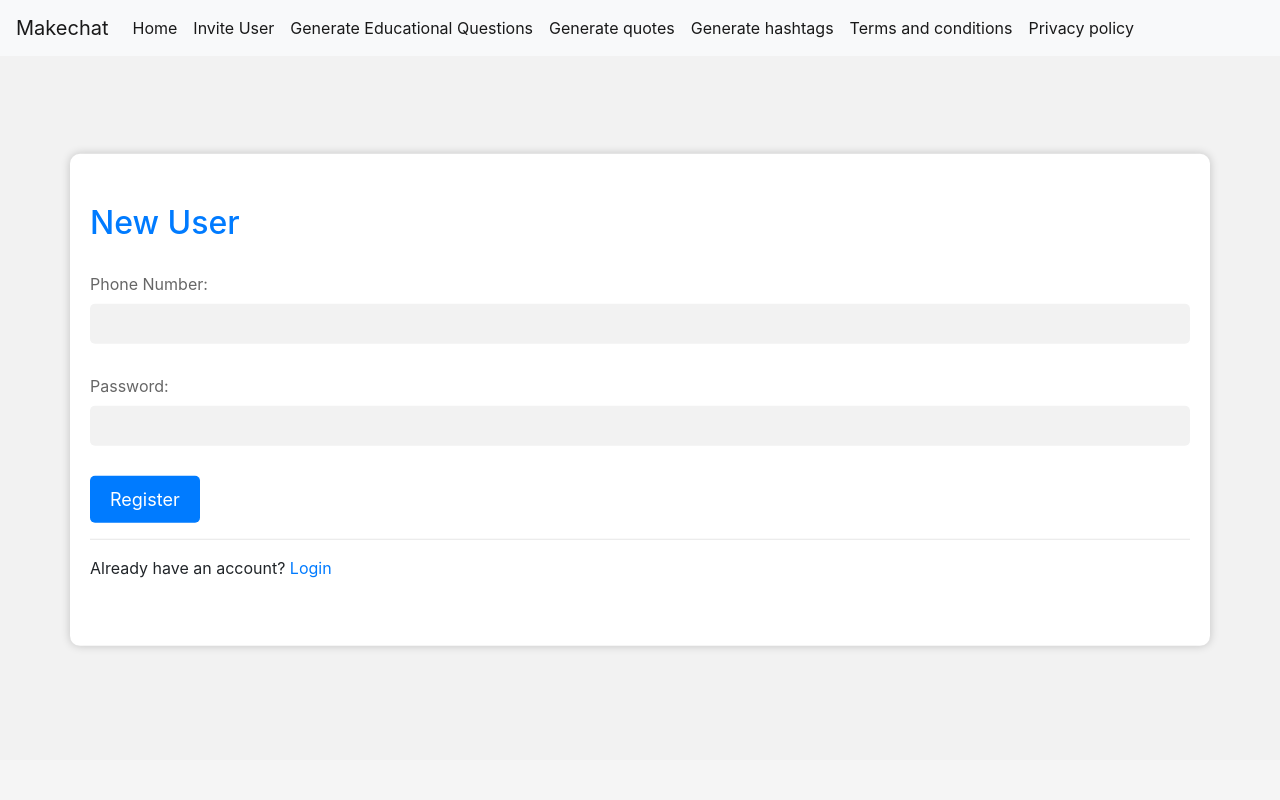
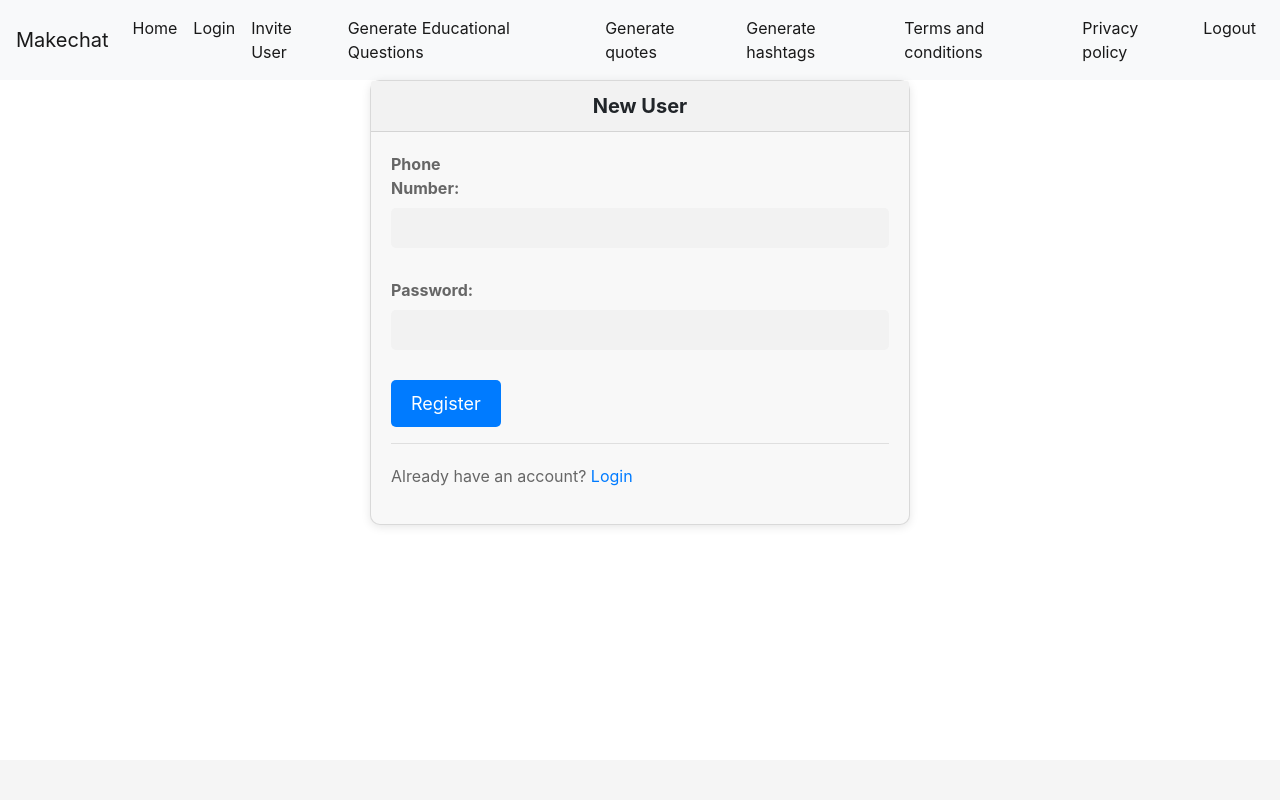
Before and after one commit to makesh9876/makechat, a Django app: page /register/ in a window 1280 px wide. Run offline with Django 4.2, Linux system fonts and the light colour scheme.

Commit message:
fixes for empty message and css

```diff
--- a/chatgpt/templates/chatgpt/index.html
+++ b/chatgpt/templates/chatgpt/index.html
@@ -66,6 +66,13 @@ body {
               >Home<span class="sr-only">(current)</span></a
             >
           </li>
+          {% if not user.is_authenticated %}
+          <li class="nav-item active">
+            <a class="nav-link" href="{% url 'login' %}"
+              >Login<span class="sr-only">(current)</span></a
+            >
+          </li>
+          {% endif %}
           <li class="nav-item active">
             <a class="nav-link" href="{% url 'invite_user' %}"
               >Invite User<span class="sr-only">(current)</span></a
@@ -96,6 +103,11 @@ body {
               >Privacy policy<span class="sr-only">(current)</span></a
             >
           </li>
+          <li class="nav-item active">
+            <a class="nav-link" href="{% url 'logout' %}"
+              >Logout<span class="sr-only">(current)</span></a
+            >
+          </li>
         </ul>
       </div>
     </nav>
--- a/chatgpt/templates/chatgpt/register.html
+++ b/chatgpt/templates/chatgpt/register.html
@@ -1,78 +1,70 @@
 {% extends 'chatgpt/index.html' %}
-
 {% load static %}
 {% block content %}
-
 <!DOCTYPE html>
-<html lang="en">
+<html>
 
 <head>
-  <meta charset="UTF-8">
-  <title>User Registration</title>
-  <link rel="stylesheet" href="style.css">
-</head>
-
-<body>
-  <div class="container">
-    <h2>New User</h2>
-    {% if messages %}
-    <ul class="messages" style="color: red;">
-      {% for message in messages %}
-      <li{% if message.tags %} class="{{ message.tags }}" {% endif %}>{{ message }}</li>
-      {% endfor %}
-    </ul>
-    {% endif %}
-    <form action="{% url 'register' %}" method="post">
-        {% csrf_token %}
-        <div class="form-group">
-          <label for="emailOrPhone">Phone Number:</label>
-          <input type="text" id="emailOrPhone" name="emailOrPhone" required pattern="[0-9]{10,12}">
-        </div>
-        <div class="form-group">
-            <label for="password">Password:</label>
-            <input type="password" id="password" name="password" required>
-          </div>
-        <button type="submit">Register</button>
-      </form>
-      <hr>
-      <p>Already have an account? <a href="{% url 'login' %}">Login</a></p>
-  </div>
-</body>
-
-</html>
-
-
-
-
+  <meta charset="utf-8" />
+  <title>Makechat AI</title>
   <style>
-  /* Global styles */
-
-  * {
-    margin: 0;
-    padding: 0;
-    box-sizing: border-box;
+    .welcome-text {
+      font-size: 18px;
+      margin-bottom: 20px;
+      color: gray;
+      text-align: center;
     }
 
-  body {
-    background-color: #f2f2f2;
+    .login-message {
+      font-size: 14px;
+      margin-top: 10px;
+      text-align: center;
     }
 
-  .container {
-    position: absolute;
-    top: 50%;
-    left: 50%;
-    transform: translate(-50%, -50%);
-    z-index: 1;
-    background-color: #fff;
-    padding: 50px 20px;
+    .card {
+      background-color: #f8f8f8;
       border-radius: 10px;
-    box-shadow: 0 0 10px rgba(0, 0, 0, 0.2);
+      box-shadow: 0px 2px 10px rgba(0, 0, 0, 0.1);
     }
 
-  h2 {
-    margin-bottom: 30px;
-    color: #007bff;
+    .card-header {
+      background-color: #f2f2f2;
+      font-size: 20px;
+      font-weight: bold;
+      padding: 10px;
+      border-radius: 10px 10px 0 0;
+      text-align: center;
     }
+
+    .card-body {
+      padding: 20px;
+    }
+
+    .form-group label {
+      font-size: 16px;
+      font-weight: bold;
+    }
+
+    .form-control {
+      border-radius: 5px;
+    }
+
+    .btn-primary {
+      background-color: black;
+      border-color: #4CAF50;
+      transition: background-color 0.3s, border-color 0.3s;
+    }
+
+    .btn-primary:hover {
+      background-color: #45a049;
+      border-color: #45a049;
+    }
+
+    .btn-primary:disabled {
+      opacity: 0.6;
+      cursor: not-allowed;
+    }
+
 
     .form-group {
       margin-bottom: 30px;
@@ -118,6 +110,58 @@
     button[type="submit"]:hover {
       background-color: #0062cc;
     }
+
+    p {
+      margin-top: 20px;
+      font-size: 16px;
+      color: #666;
+    }
+
+    a {
+      color: #007bff;
+      text-decoration: none;
+    }
+
+    a:hover {
+      text-decoration: underline;
+    }
   </style>
+</head>
 
+<body>
+  <div class="container">
+    <div class="row justify-content-center">
+      <div class="col-md-6">
+        <div class="card">
+          <div class="card-header">New User</div>
+          <div class="card-body">
+            <form action="{% url 'register' %}" method="post">
+              {% csrf_token %}
+              <div class="form-group">
+                <label for="emailOrPhone">Phone Number:</label>
+                <input type="text" id="emailOrPhone" name="emailOrPhone" pattern="[0-9]*" inputmode="numeric" minlength="10" maxlength="10">
+              </div>
+              <div class="form-group">
+                  <label for="password">Password:</label>
+                  <input type="password" id="password" name="password" minlength="6" required>
+                </div>
+              <button type="submit">Register</button>
+            </form>
+            <hr>
+            <p>Already have an account? <a href="{% url 'login' %}">Login</a></p>
+            {% if messages %}
+            <ul class="messages" style="color: red;">
+              {% for message in messages %}
+              <li{% if message.tags %} class="{{ message.tags }}" {% endif %}>{{ message }}</li>
+                {% endfor %}
+            </ul>
+            {% endif %}
+          </div>
+        </div>
+      </div>
+    </div>
+  </div>
+</body>
+
+</html>
 {% endblock content %}
```
Also changed, not shown: chatgpt/templates/chatgpt/login.html (+94 -63 lines), chatgpt/templates/chatgpt/room.html (+38 -7 lines). Lines whose indentation alone changed are shown as unchanged.
